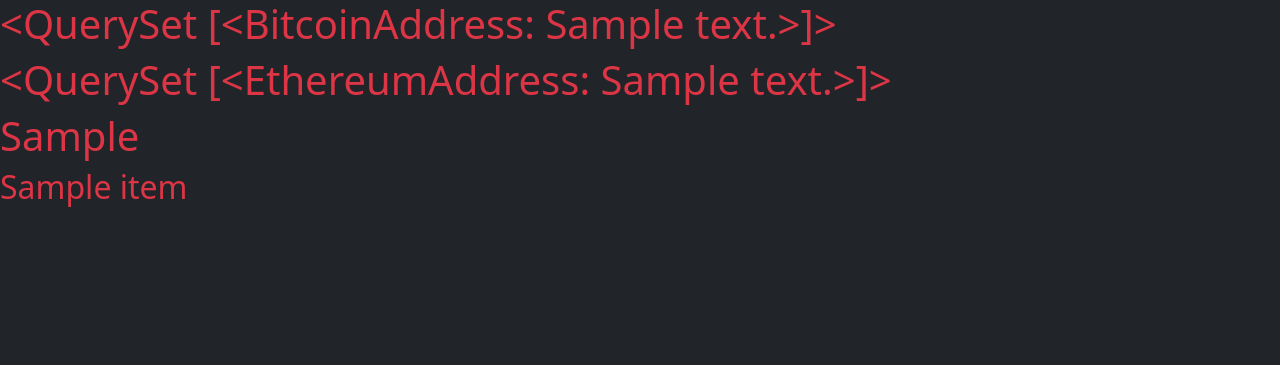
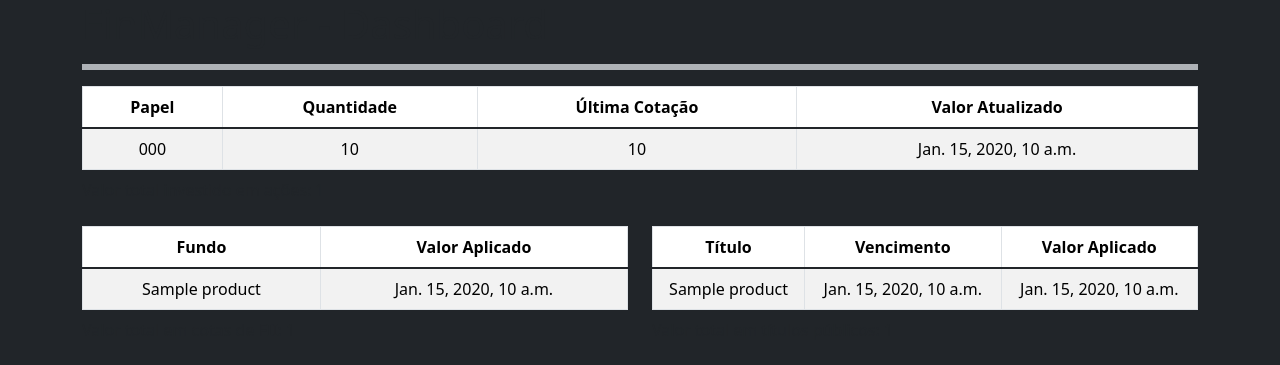
Before and after one commit to Lorenzobattistela/financial-manager-frontend, a Django app: template frontend/templates/dashboard.html in a window 1280 px wide. Shown: the top 365 px of the page. Run offline with Django 4.2, Linux system fonts and the light colour scheme; tables that the repository leaves empty hold one stand-in row (values such as "Sample post"); the template is opened without the code that fills it: values that come from a table or form of the project are taken from there, most other values are stand-ins (such as "Sample title", 1, 10 or a date in 2020); some libraries are stand-ins or nearby versions.

Commit message:
basic bootstrap table layout

```diff
--- a/frontend/templates/dashboard.html
+++ b/frontend/templates/dashboard.html
@@ -1,10 +1,79 @@
 {% extends 'base.html' %} {% block content %}
-<div class="bg-dark">
-  <h1 class="text-danger">{{btc_balance}}</h1>
-  <h1 class="text-danger">{{eth_balance}}</h1>
-  <h1 class="text-danger">{{b3_parsed}}</h1>
+<div class="container bg-dark">
+    <h1>FinManager - Dashboard</h1>
 
-  {% for item in b3_parsed %}
-  <h2 class="text-danger">{{item}}</h2>
+    <hr class="border border-3 opacity-75">
+
+    <table class="table table-striped table-hover table-bordered align-middle text-center">
+        <caption>Valor total investido em ações: {{ b3_parsed.total_value_stocks }}</caption>
+        <thead>
+        <tr>
+            <th scope="col">Papel</th>
+            <th scope="col">Quantidade</th>
+            <th scope="col">Última Cotação</th>
+            <th scope="col">Valor Atualizado</th>
+        </tr>
+        </thead>
+        <tbody class="table-group-divider">
+            {% for item in b3_parsed.stocks %}
+
+            <tr>
+                <td>{{ item.negotiation_code }}</td>
+                <td>{{ item.quantity }}</td>
+                <td>{{ item.last_price }}</td>
+                <td>{{ item.updated_value }}</td>
+            </tr>
+
+            {% endfor %}
+        </tbody>
+    </table>
+
+    <div class="row">
+        <div class="col">
+            <table class="table table-striped table-hover table-bordered align-middle text-center">
+                <caption>Valor total em cotas de FII: {{ b3_parsed.total_value_fiis }}</caption>
+                <thead>
+                <tr>
+                    <th scope="col">Fundo</th>
+                    <th scope="col">Valor Aplicado</th>
+                </tr>
+                </thead>
+                <tbody class="table-group-divider">
+                {% for item in b3_parsed.fiis %}
+
+                    <tr>
+                        <td>{{ item.product }}</td>
+                        <td>{{ item.updated_value }}</td>
+                    </tr>
+
+                {% endfor %}
+                </tbody>
+            </table>
+        </div>
+        <div class="col">
+            <table class="table table-striped table-hover table-bordered align-middle text-center">
+                <caption>Valor total em títulos públicos: {{ b3_parsed.total_value_treasury_directs }}</caption>
+                <thead>
+                <tr>
+                    <th scope="col">Título</th>
+                    <th scope="col">Vencimento</th>
+                    <th scope="col">Valor Aplicado</th>
+                </tr>
+                </thead>
+                <tbody class="table-group-divider">
+                {% for item in b3_parsed.treasury_directs %}
+
+                    <tr>
+                        <td>{{ item.product }}</td>
+                        <td>{{ item.deadline }}</td>
+                        <td>{{ item.updated_value }}</td>
+                    </tr>
+
+                {% endfor %}
+                </tbody>
+            </table>
+        </div>
+    </div>
+
 </div>
-{% endfor %} {% endblock %}
+{% endblock %}
```
